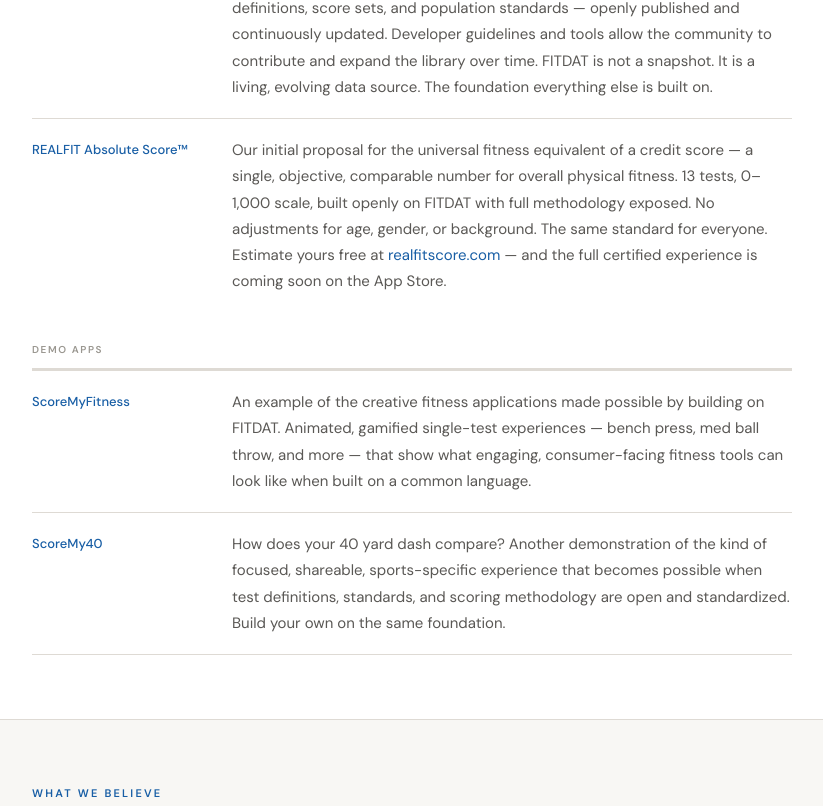
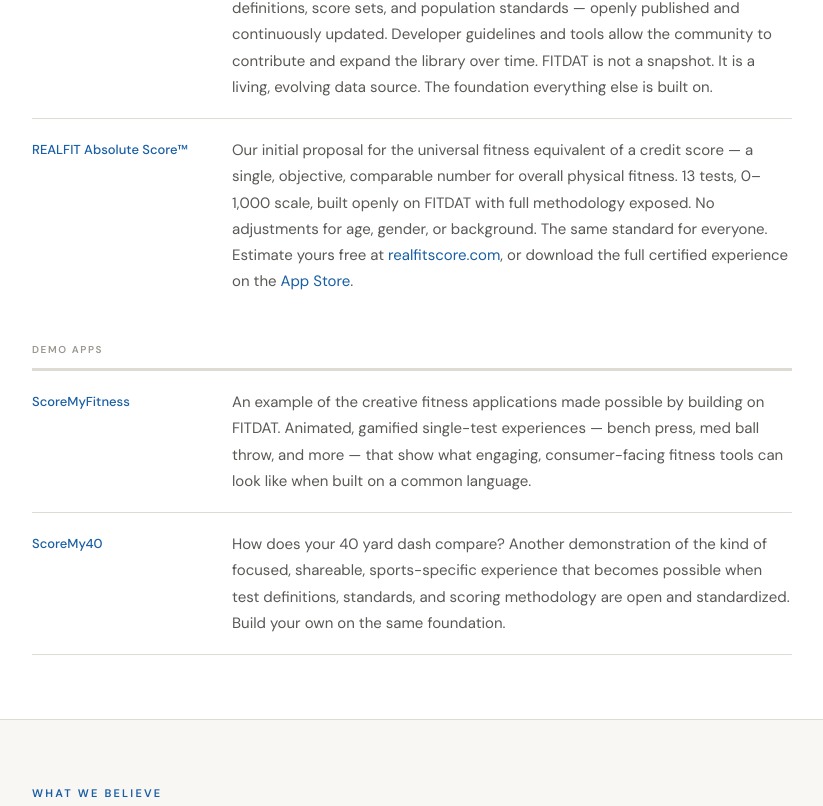
Before and after one commit to realfit/realfit-primary, a plain HTML site: page index.html in a window 1280 px wide. Shown: the part 4179-4985 px from the top of the page, without its empty margins (228-1051 px from the left). Drawn offline with Linux system fonts and the light colour scheme.

Commit message:
Add files via upload

```diff
--- a/index.html
+++ b/index.html
@@ -320,7 +320,7 @@
       </div>
       <div class="built-row">
         <div class="built-name"><a href="https://realfitscore.com">REALFIT Absolute Score&#8482;</a></div>
-        <div class="built-desc">Our initial proposal for the universal fitness equivalent of a credit score &#8212; a single, objective, comparable number for overall physical fitness. 13 tests, 0&#8211;1,000 scale, built openly on FITDAT with full methodology exposed. No adjustments for age, gender, or background. The same standard for everyone. Estimate yours free at <a href="https://realfitscore.com">realfitscore.com</a> &#8212; and the full certified experience is coming soon on the App Store.</div>
+        <div class="built-desc">Our initial proposal for the universal fitness equivalent of a credit score &#8212; a single, objective, comparable number for overall physical fitness. 13 tests, 0&#8211;1,000 scale, built openly on FITDAT with full methodology exposed. No adjustments for age, gender, or background. The same standard for everyone. Estimate yours free at <a href="https://realfitscore.com">realfitscore.com</a>, or download the full certified experience on the <a href="https://apps.apple.com/us/app/realfit-absolute-score/id6760310323">App Store</a>.</div>
       </div>
 
       <!-- GROUP 2: DEMO APPS -->
```
